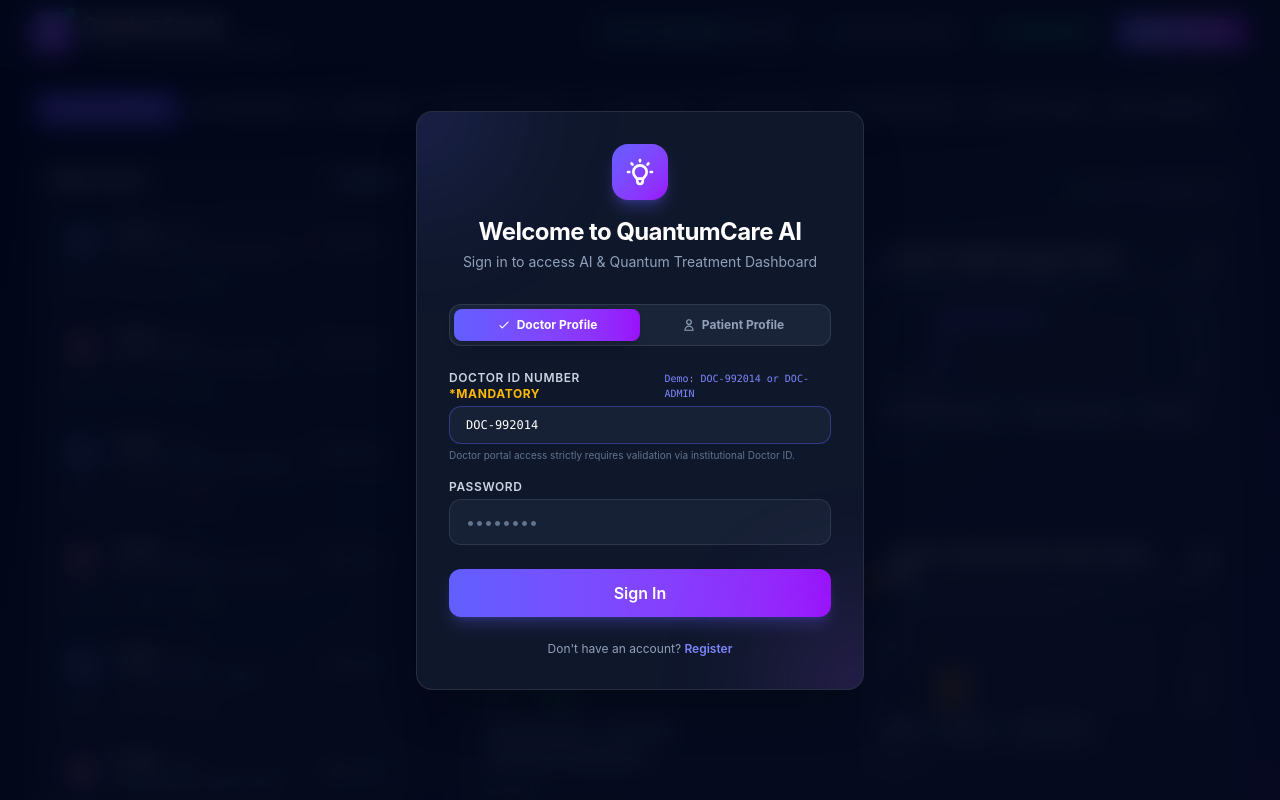
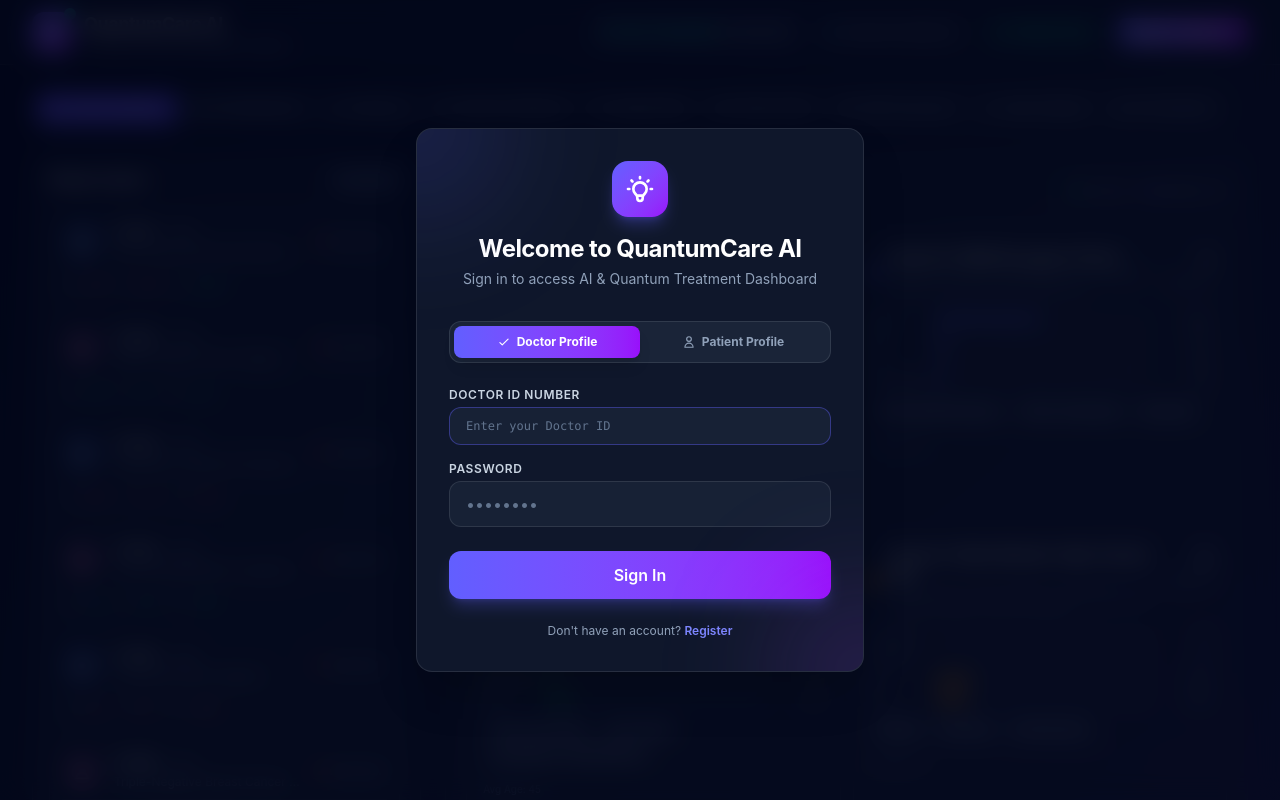
Before and after one commit to Napa-Guna-Sai-Sujith/ai-treatement, a React (Vite) app: page / in a window 1280 px wide. Shown: the top 800 px of the page. Built offline with nearby package versions, Linux system fonts and the light colour scheme.

Commit message:
Remove *Mandatory text, demo badges, and prefilled demo strings from sign in page

```diff
--- a/src/components/AuthModal.tsx
+++ b/src/components/AuthModal.tsx
@@ -14,7 +14,7 @@ export default function AuthModal({ onLoginSuccess }: AuthModalProps) {
   const [name, setName] = useState('');
 
   // Doctor Specific Details
-  const [docId, setDocId] = useState('DOC-992014');
+  const [docId, setDocId] = useState('');
   const [govtLicenseId, setGovtLicenseId] = useState('GOVT-LIC-892014-NY');
   const [degree, setDegree] = useState('MD, DM (Medical Oncology)');
   const [experienceYears, setExperienceYears] = useState('12');
@@ -22,7 +22,7 @@ export default function AuthModal({ onLoginSuccess }: AuthModalProps) {
   const [role, setRole] = useState('Medical Oncologist');
 
   // Patient Specific Details
-  const [patientLoginId, setPatientLoginId] = useState('P-001');
+  const [patientLoginId, setPatientLoginId] = useState('');
   const [hospitalPatientId, setHospitalPatientId] = useState('');
   const [patientHospitalName, setPatientHospitalName] = useState('Memorial Precision Cancer Center');
   const [diagnosis, setDiagnosis] = useState('Non-small cell lung carcinoma (NSCLC)');
@@ -260,36 +260,27 @@ export default function AuthModal({ onLoginSuccess }: AuthModalProps) {
             <>
               {accountType === 'doctor' ? (
                 <div>
-                  <div className="flex items-center justify-between mb-1">
-                    <label className="block text-xs font-semibold text-slate-300 uppercase tracking-wider">
-                      Doctor ID Number <span className="text-amber-400 font-bold">*Mandatory</span>
-                    </label>
-                    <span className="text-[10px] text-indigo-400 font-mono">Demo: DOC-992014 or DOC-ADMIN</span>
-                  </div>
+                  <label className="block text-xs font-semibold text-slate-300 uppercase tracking-wider mb-1">
+                    Doctor ID Number
+                  </label>
                   <input
                     type="text"
                     value={docId}
                     onChange={(e) => setDocId(e.target.value)}
-                    placeholder="Enter your assigned Doctor ID (e.g. DOC-992014)"
+                    placeholder="Enter your Doctor ID"
                     className="w-full px-4 py-2.5 bg-slate-800/60 border border-indigo-500/40 rounded-xl text-white font-mono text-xs placeholder-slate-500 focus:outline-none focus:ring-2 focus:ring-indigo-500/50 focus:border-indigo-500 transition-all"
                   />
-                  <p className="text-[10px] text-slate-500 mt-1">
-                    Doctor portal access strictly requires validation via institutional Doctor ID.
-                  </p>
                 </div>
               ) : (
                 <div>
-                  <div className="flex items-center justify-between mb-1">
-                    <label className="block text-xs font-semibold text-slate-300 uppercase tracking-wider">
-                      Hospital Patient ID Number / Email
-                    </label>
-                    <span className="text-[10px] text-emerald-400 font-mono">Demo: P-001</span>
-                  </div>
+                  <label className="block text-xs font-semibold text-slate-300 uppercase tracking-wider mb-1">
+                    Hospital Patient ID Number / Email
+                  </label>
                   <input
                     type="text"
                     value={patientLoginId}
                     onChange={(e) => setPatientLoginId(e.target.value)}
-                    placeholder="Enter Patient ID (e.g. P-001 or email)"
+                    placeholder="Enter Patient ID or Email"
                     className="w-full px-4 py-2.5 bg-slate-800/60 border border-emerald-500/40 rounded-xl text-white font-mono text-xs placeholder-slate-500 focus:outline-none focus:ring-2 focus:ring-emerald-500/50 focus:border-emerald-500 transition-all"
                   />
                 </div>
```
